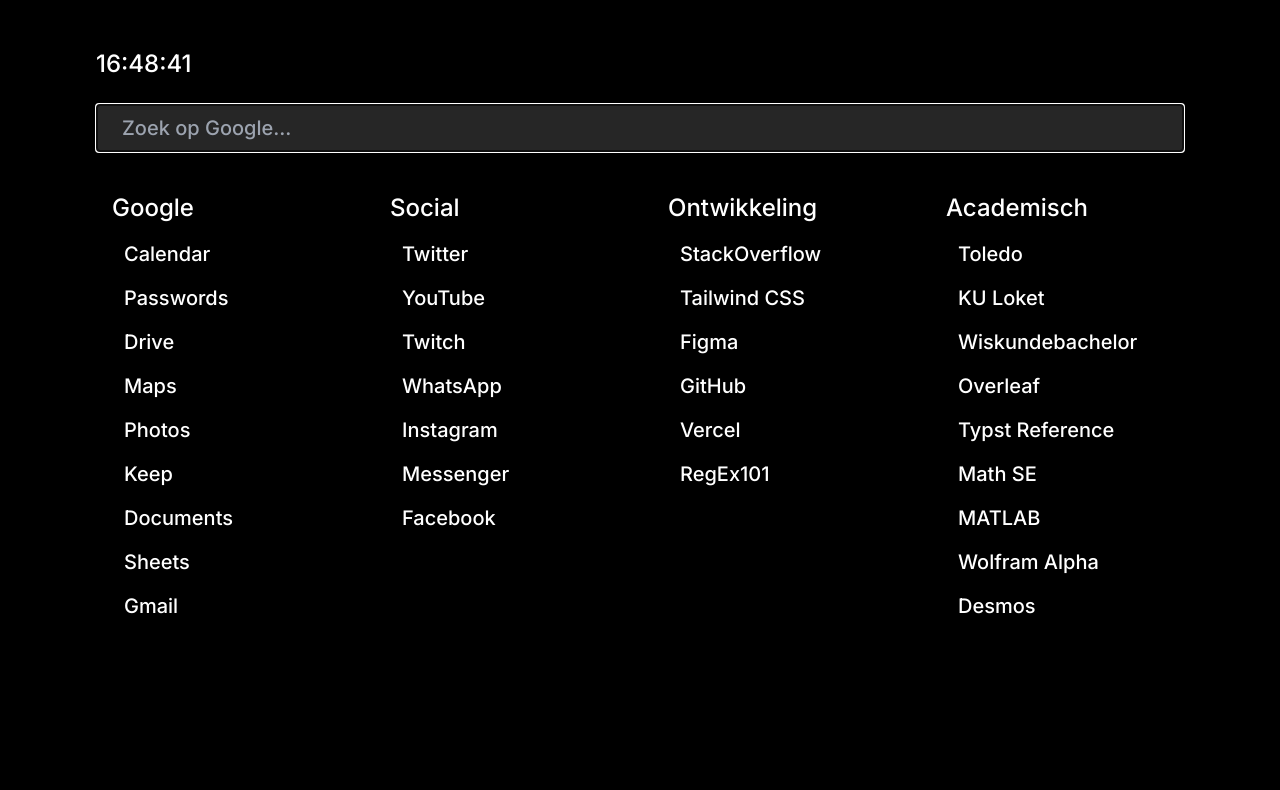
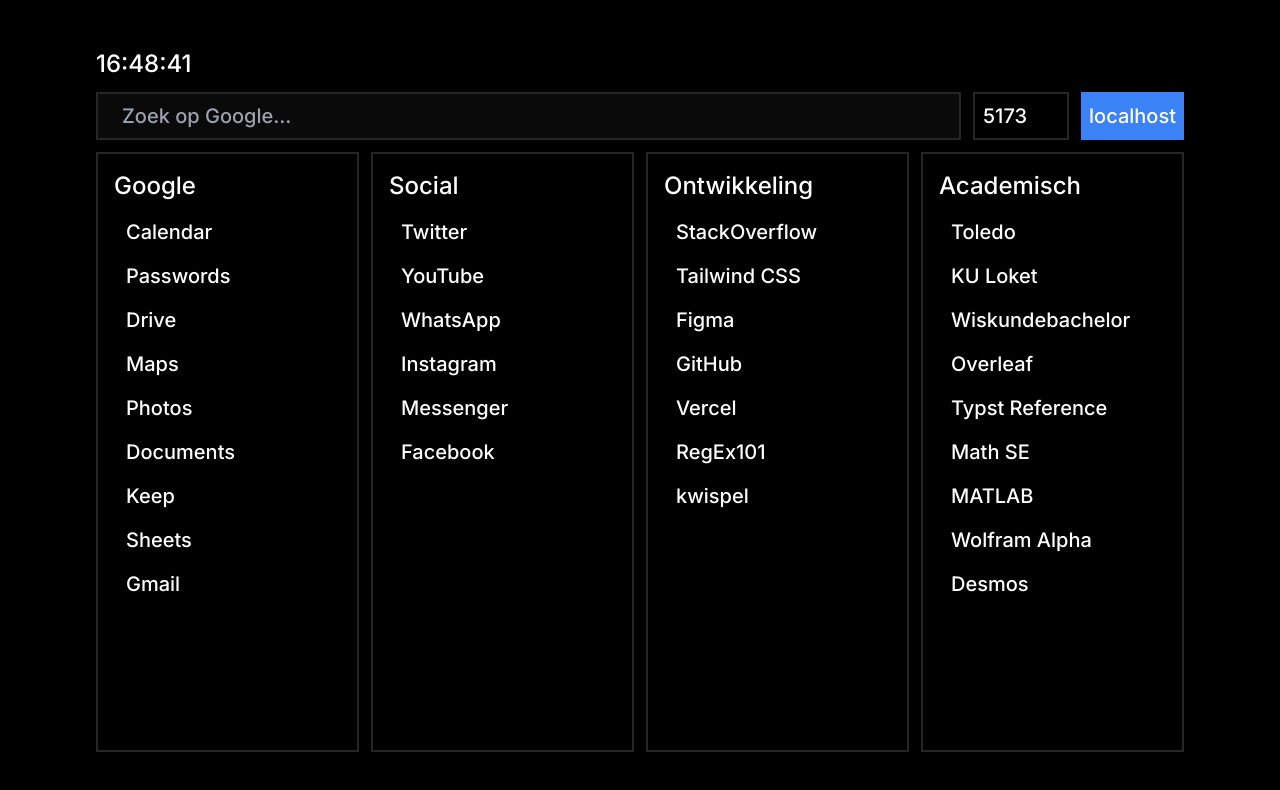
Before and after one commit to WalrusGumboot/homepage, a SvelteKit app: page / in a window 1280 px wide. Shown: the top 790 px of the page. Built offline with nearby package versions, Linux system fonts and the light colour scheme.

Commit message:
kleine stijlveranderingen

```diff
--- a/src/lib/elements.ts
+++ b/src/lib/elements.ts
@@ -18,8 +18,8 @@
             { href: "https://drive.google.com/", title: "Drive", colour: "4285f4" },
             { href: "https://maps.google.com/", title: "Maps", colour: "4285f4" },
             { href: "https://photos.google.com/", title: "Photos", colour: "4285f4" },
+            { href: "https://docs.google.com/document/u/0/", title: "Documents", colour: "4285f4" },
             { href: "https://keep.google.com/", title: "Keep", colour: "fbbc04" },
-            { href: "https://docs.google.com/document/u/0/", title: "Documents", colour: "4285f4" },
             { href: "https://docs.google.com/spreadsheets/u/0/", title: "Sheets", colour: "34a853" },
             { href: "https://mail.google.com/", title: "Gmail", colour: "3a9e58" },
         ]
@@ -29,7 +29,7 @@
         links: [
             { href: "https://www.twitter.com/", title: "Twitter", colour: "1d9bf0" },
             { href: "https://www.youtube.com/", title: "YouTube", colour: "ff0000" },
-            { href: "https://twitch.tv", title: "Twitch", colour: "a970ff" },
+            // { href: "https://twitch.tv", title: "Twitch", colour: "a970ff" },
             { href: "https://web.whatsapp.com/", title: "WhatsApp", colour: "00bd07" },
             { href: "https://instagram.com/", title: "Instagram", colour: "f69a4b" },
             { href: "https://www.messenger.com", title: "Messenger", colour: "aa00ff"},
@@ -50,7 +50,8 @@
             // { href: "https://github.com/vikingco/skipta", title: "skipta", colour: "adbac7" },
             // { href: "https://github.com/vikingco/unleashed-web-api", title: "uwa", colour: "adbac7" },
             // { href: "https://github.com/vikingco/snuru", title: "snuru", colour: "adbac7" },
-            { href: "https://regex101.com/", title: "RegEx101", colour: "1a2c42" }
+            { href: "https://regex101.com/", title: "RegEx101", colour: "1a2c42" },
+            { href: "https://kwispel.wina.be/", title: "kwispel", colour: "f0ddc0" }
         ]
     },
     {
--- a/src/routes/+page.svelte
+++ b/src/routes/+page.svelte
@@ -1,18 +1,24 @@
 <script lang="ts">
     import { linkGroups } from "$lib/elements";
-    import { searchHandlers, type SearchHandler, handlerPrefix } from "$lib/searchHandlers";
+    import {
+        searchHandlers,
+        type SearchHandler,
+        handlerPrefix,
+    } from "$lib/searchHandlers";
     import { onMount } from "svelte";
-    let query = ""
+    let query = "";
     let tijd = berekenTijd();
     let zoekvak: HTMLInputElement;
 
     function extract(num: number) {
-        return num.toString().padStart(2, "0")
+        return num.toString().padStart(2, "0");
     }
 
     function berekenTijd() {
         let date = new Date();
-        return `${extract(date.getHours())}:${extract(date.getMinutes())}:${extract(date.getSeconds())}`
+        return `${extract(date.getHours())}:${extract(
+            date.getMinutes(),
+        )}:${extract(date.getSeconds())}`;
     }
 
     setInterval(() => {
@@ -21,42 +27,78 @@
 
     onMount(() => {
         zoekvak.focus();
-    })
+    });
 
     function handleSearch(): string {
         try {
-            let sanitised = query.startsWith("https://") ? encodeURI(query) : encodeURI("https://" + query);
-            let _ = new URL(sanitised);
-            return sanitised;
+            return encodeURI(new URL(query).toString());
         } catch (e) {
             for (let sh of searchHandlers) {
-                if (query.startsWith(handlerPrefix+sh.prefix)) {
+                if (query.startsWith(handlerPrefix + sh.prefix)) {
                     let re = RegExp(`${handlerPrefix}${sh.prefix}(\\s)*`);
-                    return encodeURI(sh.searchUrl + query.replace(re, ''));
+                    return encodeURI(sh.searchUrl + query.replace(re, ""));
                 }
             }
 
             return encodeURI(`https://www.google.be/search?q=${query}`);
         }
     }
+
+    let poort = "5173";
 </script>
 
-<div class="bg-black min-w-screen min-h-screen px-24 py-12 flex flex-col gap-6 text-white">
+<div
+    class="bg-black min-w-screen min-h-screen px-24 py-12 flex flex-col gap-3 text-white"
+>
     <p class="text-2xl">{tijd}</p>
 
-    <input class="text-xl border-2 border-neutral-800 bg-black px-6 py-2 focus:bg-neutral-800" bind:this={zoekvak}
-    placeholder="Zoek op Google..." bind:value={query} on:keypress={
-    (e) => {if (e.key == "Enter") {window.location.href = handleSearch();}}}>
+    <div class="flex flex-row gap-3">
+        <input
+            class="grow text-xl border-2 border-neutral-800 bg-black px-6 py-2 hover:bg-neutral-950 focus:bg-neutral-950 focus:outline-none"
+            bind:this={zoekvak}
+            placeholder="Zoek op Google..."
+            bind:value={query}
+            on:keypress={(e) => {
+                if (e.key == "Enter") {
+                    window.location.href = handleSearch();
+                }
+            }}
+        />
+        <input
+            class="text-xl border-2 border-neutral-800 bg-black p-2 hover:bg-neutral-950 focus:bg-neutral-950 focus:outline-none w-24"
+            bind:value={poort}
+        />
+        <button
+            class="p-2 text-xl bg-blue-500 text-white"
+            on:click={() => {
+                window.location.href = `http://localhost:${poort}`;
+            }}>localhost</button
+        >
+    </div>
 
-    <div class="grow flex flex-row gap-6">
+    <div class="grow flex flex-row gap-3">
         {#each linkGroups as lg}
-        <div class="bg-black hover:bg-neutral-950 w-1/4 p-4">
+            <div
+                class="bg-black hover:bg-neutral-950 w-1/4 p-4 border-neutral-800 border-2 transition-all duration-200"
+            >
                 <h1 class="text-2xl mb-4">{lg.title}</h1>
                 <div class="flex flex-col gap-4 h-fit">
                     {#each lg.links as link}
-                    <a class="flex flex-row gap-3 items-stretch group" href={link.href}>
-                        <div class="aspect-square bg-{link.title.replaceAll(/( |\.)/g, "-")} group-hover:scale-125 transition-transform duration-75"></div>
-                        <p class="group-hover:translate-x-3 text-xl transition-transform duration-75">{link.title}</p>
+                        <a
+                            class="flex flex-row gap-3 items-stretch group"
+                            href={link.href}
+                        >
+                            <div
+                                class="aspect-square bg-{link.title.replaceAll(
+                                    /( |\.)/g,
+                                    '-',
+                                )} group-hover:scale-x-125 origin-left transition-transform duration-75"
+                            ></div>
+                            <p
+                                class="group-hover:translate-x-3 text-xl transition-transform duration-75"
+                            >
+                                {link.title}
+                            </p>
                         </a>
                     {/each}
                 </div>
```
Lines whose indentation alone changed are shown as unchanged.
